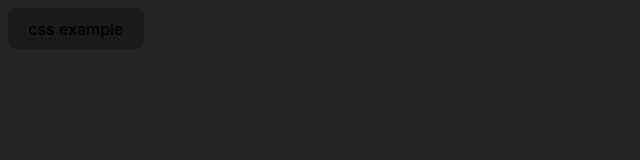
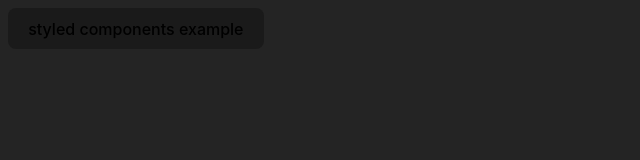
Before and after one commit to ushieru/react-css, a React (Vite) app: page / in a window 1280 px wide. Shown: the top 160 px of the page, without its empty margins (0-640 px from the left). Built offline with nearby package versions, Linux system fonts and the light colour scheme.

Commit message:
styled components

```diff
--- a/package.json
+++ b/package.json
@@ -11,7 +11,8 @@
   },
   "dependencies": {
     "react": "^18.2.0",
-    "react-dom": "^18.2.0"
+    "react-dom": "^18.2.0",
+    "styled-components": "^6.1.1"
   },
   "devDependencies": {
     "@types/react": "^18.2.15",
--- a/src/App.jsx
+++ b/src/App.jsx
@@ -1,5 +1,23 @@
+import styled from "styled-components"
+
+const Button = styled.button`
+  border-radius: 8px;
+  border: 1px solid transparent;
+  padding: 0.6em 1.2em;
+  font-size: 1em;
+  font-weight: 500;
+  font-family: inherit;
+  background-color: #1a1a1a;
+  cursor: pointer;
+  transition: border-color 0.25s;
+
+  &:hover {
+    border-color: #646cff;
+  }
+`
+
 export const App = () => {
-  return <button className='btn'>
-    css example
-  </button>
+  return <Button>
+    styled components example
+  </Button>
 }
--- a/src/index.css
+++ b/src/index.css
@@ -13,19 +13,3 @@
   -moz-osx-font-smoothing: grayscale;
   -webkit-text-size-adjust: 100%;
 }
-
-.btn {
-  border-radius: 8px;
-  border: 1px solid transparent;
-  padding: 0.6em 1.2em;
-  font-size: 1em;
-  font-weight: 500;
-  font-family: inherit;
-  background-color: #1a1a1a;
-  cursor: pointer;
-  transition: border-color 0.25s;
-}
-
-.btn:hover {
-  border-color: #646cff;
-}
```
Also changed, not shown: 1 other file (tests, documents, lock files or other folders).
